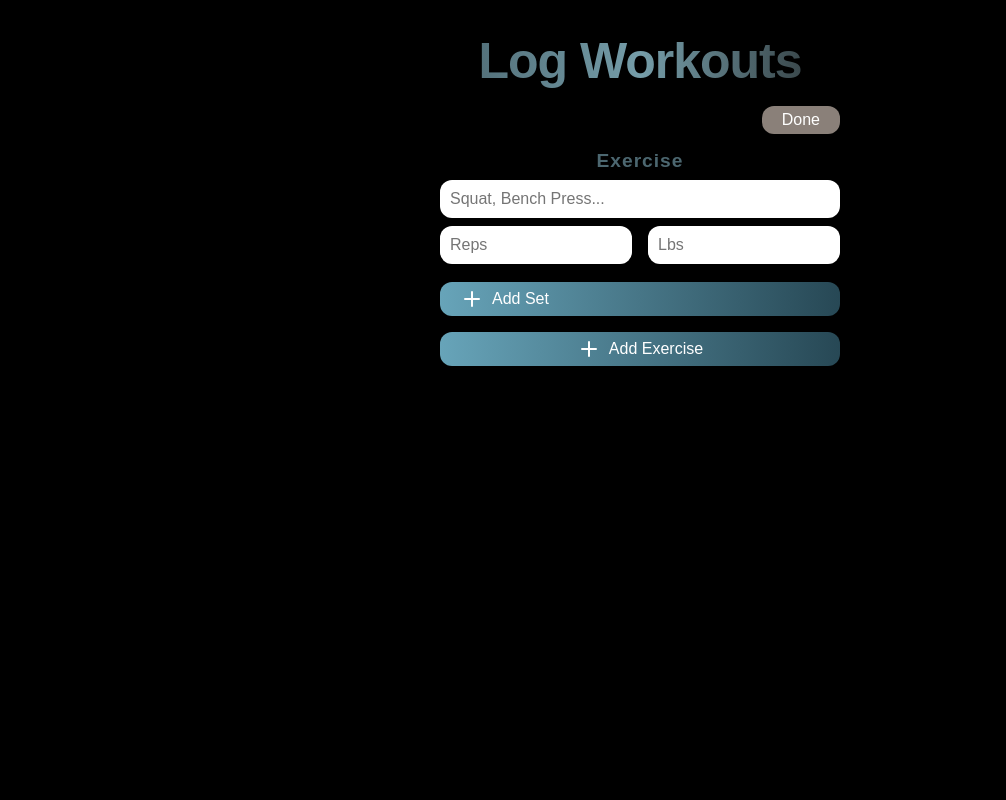
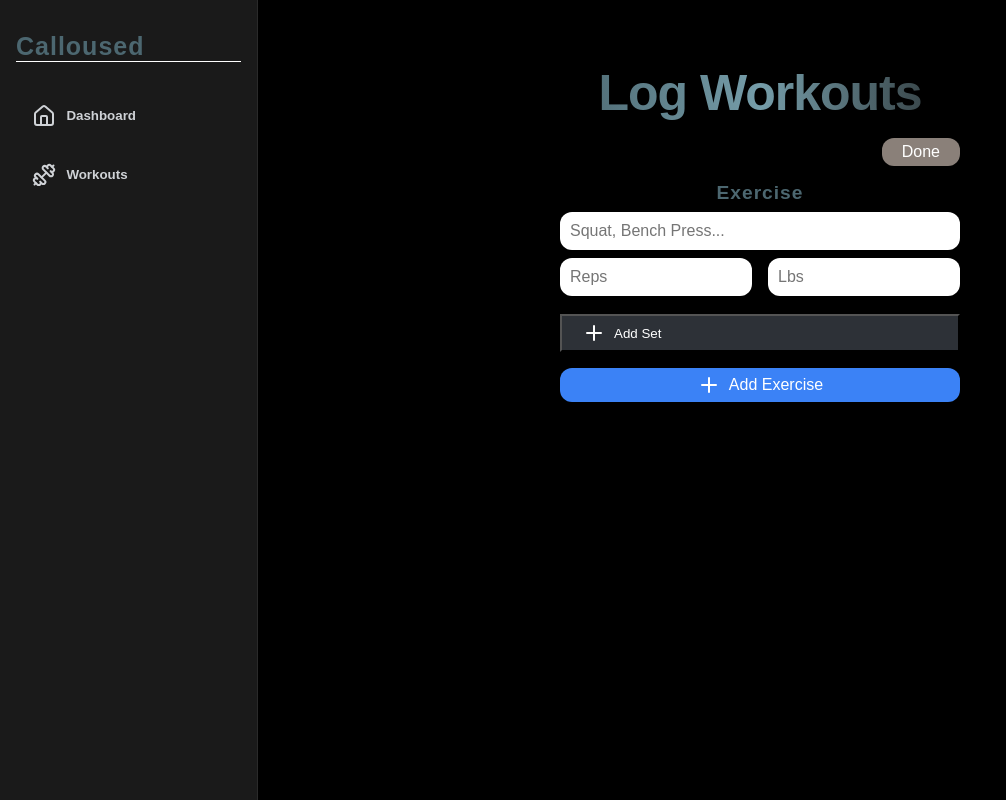
Before and after one commit to Pranillama/Calloused, a React (Vite) app: page /weightlifting/log in a window 1280 px wide. Shown: the whole page, without its empty margins (0-1006 px from the left). Built offline with nearby package versions, Linux system fonts and the light colour scheme.

Commit message:
made the nav bar

```diff
--- a/src/App.css
+++ b/src/App.css
@@ -107,7 +107,7 @@ h3 {
   justify-content: center;
   gap: 0.5rem; /* gap between icon and text */
 
-  background-color: rgba(138, 128, 121, 1);
+  background-color: #3b82f6;
   border: none;
   color: white;
   padding: 5px 20px;
@@ -137,7 +137,25 @@ h3 {
   width: fit-content;
   margin-left: auto;
 }
+.button--nav {
+  background: transparent;
+  border: none;
+  box-shadow: none;
 
+  display: flex;
+  align-items: center;
+  gap: 0.65rem;
+  padding: 0.6rem 1rem; /* still clickable */
+  color: #cfd2d6; /* light gray text */
+  text-decoration: none;
+  font-weight: 600;
+  border-radius: 0.75rem; /* keeps same radius if we add bg later */
+  transition: background 0.15s ease, color 0.15s ease;
+}
+.button--nav:hover {
+  background: rgba(255, 255, 255, 0.06);
+  border-radius: 0.75rem;
+}
 .selector-container {
   display: flex;
   flex-direction: column; /* stack items vertically */
@@ -238,3 +256,47 @@ h3 {
   background-color: rgba(76, 103, 112, 1);
   border-radius: 8px;
 }
+
+/*Side bar and shell*/
+
+/* src/layouts/Shell.css */
+.page-content {
+  margin-left: 240px; /* same width as sidebar */
+  padding: 2rem 2.5rem;
+}
+
+.sidebar {
+  width: 225px;
+  height: 100vh;
+  background: #1a1a1a;
+  border-right: 1px solid #2a2a2a;
+  padding: 2rem 1rem;
+  position: fixed; /* keeps it in place while content scrolls */
+  left: 0;
+  top: 0;
+}
+
+.logo {
+  margin-bottom: 2rem;
+  font-weight: 800;
+  border-bottom: 1px solid white;
+}
+
+.nav-links {
+  display: flex;
+  flex-direction: column;
+  gap: 1rem;
+}
+
+.nav-links a {
+  display: flex;
+  align-items: center;
+  gap: 0.7rem;
+  color: #485366;
+  text-decoration: none;
+  font-weight: 600;
+}
+
+.nav-links a.active {
+  color: #006bff;
+}
--- a/src/App.jsx
+++ b/src/App.jsx
@@ -1,6 +1,8 @@
 import Home from "./pages/Home";
 import "./App.css";
 import WorkoutSelector from "./pages/WorkoutSelector";
+import DashBoard from "./pages/DashBoard";
+import Shell from "./layouts/Shell";
 
 //routes import for weightlifting pages
 import WeightRoom from "./pages/Weightlifting/WeightRoom";
@@ -16,7 +18,9 @@ function App() {
     <Router>
       <Routes>
         <Route path="/" element={<Home />} />
+        <Route element={<Shell />}>
           <Route path="/workout" element={<WorkoutSelector />} />
+          <Route path="/dashboard" element={<DashBoard />} />
 
           {/*WeightLifting Section*/}
           <Route path="/weightlifting" element={<WeightRoom />} />
@@ -25,6 +29,7 @@ function App() {
 
           {/*Running Section*/}
           <Route path="/running" element={<RunningLog />} />
+        </Route>
       </Routes>
     </Router>
   );
--- a/src/components/Buttons.jsx
+++ b/src/components/Buttons.jsx
@@ -1,11 +1,12 @@
 import { ReactNode } from "react";
 
-const Button = ({ children, onClick, className = "", variant = "primary" }) => {
+const Button = ({ children, onClick, className = "", variant = "" }) => {
   const variantClass = {
     primary: "button--primary",
     secondary: "button--secondary",
     third: "button--third",
     small: "button--small",
+    nav: "button--nav",
   };
   return (
     <button
--- /dev/null
+++ b/src/components/SideBar.jsx
@@ -0,0 +1,26 @@
+// src/components/Sidebar.jsx
+import { NavLink } from "react-router-dom";
+import { House, Dumbbell } from "lucide-react";
+import "../App.css";
+import { useNavigate } from "react-router-dom";
+import Button from "./Buttons";
+
+export default function Sidebar() {
+  const navigate = useNavigate();
+  return (
+    <aside className="sidebar">
+      <h2 className="logo">Calloused</h2>
+
+      <nav className="nav-links">
+        <Button className="button--nav" onClick={() => navigate("/dashboard")}>
+          <House />
+          Dashboard
+        </Button>
+        <Button className="button--nav" onClick={() => navigate("/workout")}>
+          <Dumbbell />
+          Workouts
+        </Button>
+      </nav>
+    </aside>
+  );
+}
--- /dev/null
+++ b/src/layouts/Shell.jsx
@@ -0,0 +1,16 @@
+// src/layouts/Shell.jsx
+import { Outlet } from "react-router-dom";
+import Sidebar from "../components/SideBar";
+import "../App.css";
+
+export default function Shell() {
+  return (
+    <>
+      <Sidebar />
+      {/* pushes main content to the right so it doesn’t hide behind the fixed sidebar */}
+      <main className="page-content">
+        <Outlet />
+      </main>
+    </>
+  );
+}
--- /dev/null
+++ b/src/pages/DashBoard.jsx
@@ -0,0 +1,8 @@
+function DashBoard() {
+  return (
+    <div className="dash-container">
+      <h1>Hello, This is DashBoard</h1>
+    </div>
+  );
+}
+export default DashBoard;
--- a/src/pages/WorkoutSelector.jsx
+++ b/src/pages/WorkoutSelector.jsx
@@ -3,6 +3,7 @@
 import "../App.css";
 import { useNavigate } from "react-router-dom";
 import WorkoutLists from "../components/WorkoutLists";
+
 function WorkoutSelector() {
   const navigate = useNavigate();
 
```
Lines whose indentation alone changed are shown as unchanged.
